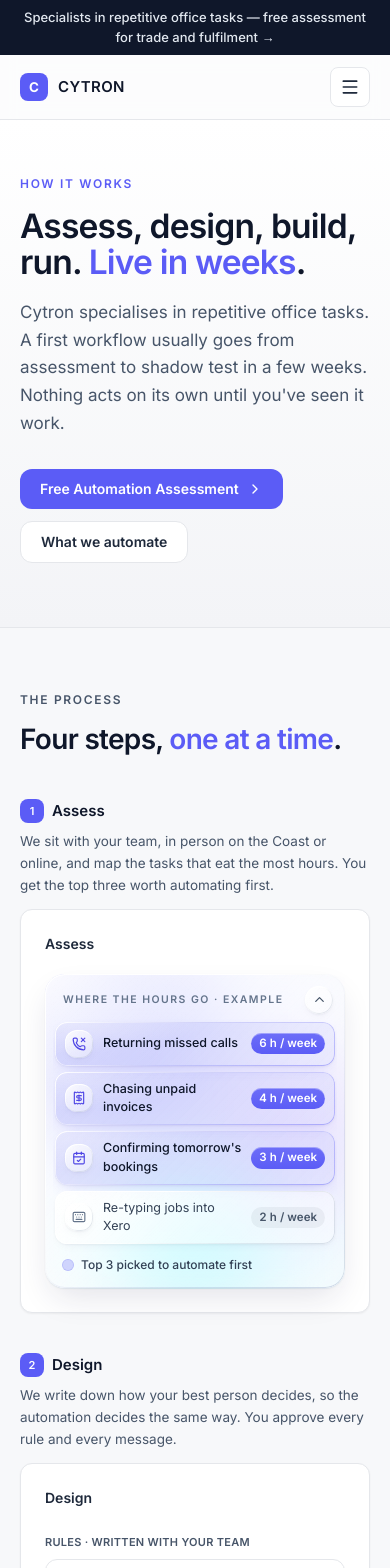
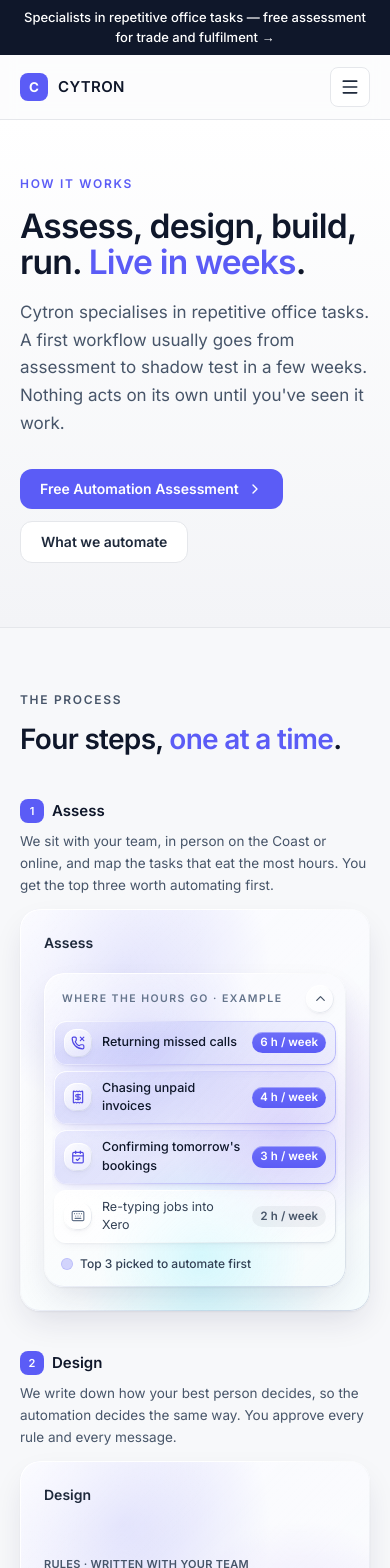
Before and after one commit to thiagocaian/Generate-auto-post-AI-videos-to-social-media-with-Veo3-and-Blotato, a Next.js app: page /how-it-works in a window 390 px wide. Shown: the top 1568 px of the page. Built offline with nearby package versions, Linux system fonts and the light colour scheme.

Commit message:
How it works: liquid-glass step card and daily-check cards
The sticky process step card (desktop and mobile) and the four 'Once it runs'
schedule cards use the lite liquid-glass material. The Assess step keeps its
own real-blur 'Where the hours go' panel from PR #30 inside the card.

```diff
--- a/components/marketing/how-page.tsx
+++ b/components/marketing/how-page.tsx
@@ -1,11 +1,13 @@
 "use client";
 
 import React from "react";
+import { useReducedMotion } from "framer-motion";
 import { Eye, Lock, MessageSquare, RotateCcw, ShieldCheck, Sparkles } from "lucide-react";
 import { Accent, Eyebrow, Heading } from "@/components/site";
 import ScrollSteps, { type ScrollStep } from "@/components/marketing/scroll-steps";
 import { BuildFlow, ProcessMap, RulesCard, RunStatus } from "@/components/marketing/ui-fragments-more";
 import { CtaBand, PageIntro, PrimaryLink, SecondaryLink } from "@/components/marketing/page-kit";
+import { LiquidGlass } from "@/components/marketing/glass";
 
 const STEPS: ScrollStep[] = [
   { id: "audit", kicker: "Week 1", label: "Assess", detail: "We sit with your team, in person on the Coast or online, and map the tasks that eat the most hours. You get the top three worth automating first.", card: <ProcessMap /> },
@@ -31,6 +33,7 @@ const PRINCIPLES = [
 ];
 
 export default function HowPage() {
+  const reduced = useReducedMotion() === true;
   return (
     <div className="bg-white">
       <PageIntro
@@ -60,18 +63,18 @@ export default function HowPage() {
             <p className="mt-4 text-[15px] leading-relaxed text-slate-600">You choose when each area is checked. If nothing is flagged, everything in that area passed. Example schedule below.</p>
           </div>
           <ol className="relative space-y-3 before:absolute before:bottom-4 before:left-[15px] before:top-4 before:w-px before:bg-[#e5e7eb]">
-            {CARE_SCHEDULE.map((c) => (
+            {CARE_SCHEDULE.map((c, i) => (
               <li key={c.area} className="relative flex gap-4">
                 <span className="relative z-10 mt-5 flex h-[31px] w-[31px] shrink-0 items-center justify-center rounded-full border border-[#e5e7eb] bg-white">
                   <span className="h-2 w-2 rounded-full bg-[#5b5cf6]" />
                 </span>
-                <div className="flex-1 rounded-xl border border-[#e5e7eb] bg-white p-5 shadow-sm">
+                <LiquidGlass reduced={reduced} lite className="flex-1" panelClassName="p-5" sheenDelay={`${i * 0.8 + 0.6}s`}>
                   <div className="flex flex-wrap items-baseline gap-x-3">
                     <span className="text-sm font-semibold text-slate-600">{c.time}</span>
                     <span className="font-semibold text-slate-900">{c.area}</span>
                   </div>
                   <p className="mt-2 text-[14.5px] leading-relaxed text-slate-600">{c.check}</p>
-                </div>
+                </LiquidGlass>
               </li>
             ))}
           </ol>
--- a/components/marketing/scroll-steps.tsx
+++ b/components/marketing/scroll-steps.tsx
@@ -3,6 +3,7 @@
 import React, { useRef, useState } from "react";
 import { AnimatePresence, motion, useInView, useMotionValueEvent, useReducedMotion, useScroll, useTransform } from "framer-motion";
 import { Check } from "lucide-react";
+import { LiquidGlass } from "@/components/marketing/glass";
 
 /** Generic sticky "advances as you scroll" section (desktop), stacked cards (mobile), static list (reduced motion). */
 
@@ -44,11 +45,14 @@ function StepList({ steps, active, onSelect, clickable }: { steps: ScrollStep[];
 }
 
 function StepCard({ step }: { step: ScrollStep }) {
+  const reduced = useReducedMotion() === true;
   return (
-    <div className="flex h-full min-h-[22rem] flex-col rounded-xl border border-[#e5e7eb] bg-white p-6 shadow-sm sm:p-7">
-      <p className="mb-5 text-sm font-semibold text-slate-800">{step.label}</p>
-      <div className="flex flex-1 flex-col justify-center">{step.card}</div>
-    </div>
+    <LiquidGlass reduced={reduced} lite fill maxTilt={2} panelClassName="p-6 sm:p-7">
+      <div className="flex h-full min-h-[22rem] flex-col">
+        <p className="mb-5 text-sm font-semibold text-slate-800">{step.label}</p>
+        <div className="flex flex-1 flex-col justify-center">{step.card}</div>
+      </div>
+    </LiquidGlass>
   );
 }
 
```
